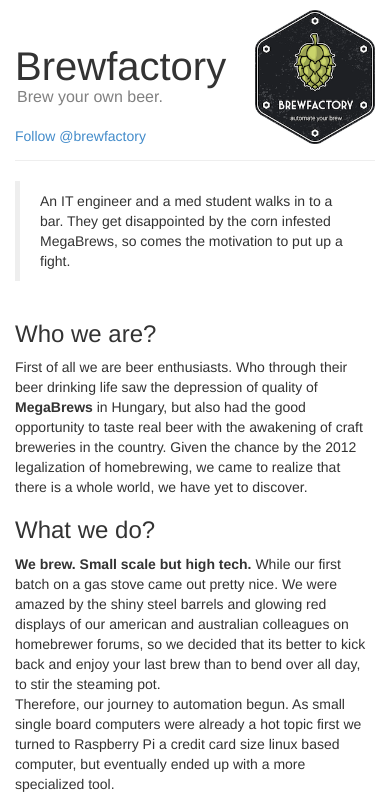
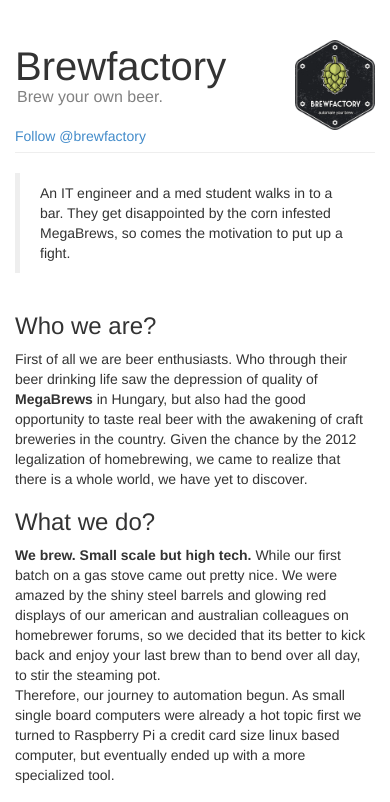
Before and after one commit to brewfactory/brewfactory.github.io, a plain HTML site: page index.html in a window 390 px wide. Shown: the top 802 px of the page. Drawn offline with Linux system fonts and the light colour scheme; a script that the page names is missing.

Commit message:
Built brewfactory-org from commit d4c7da6 on branch app

```diff
--- a/index.html
+++ b/index.html
@@ -1,7 +1,7 @@
 <!DOCTYPE html><!--[if lt IE 7]>
 <html class="no-js lt-ie9 lt-ie8 lt-ie7"> <![endif]--><!--[if IE 7]>
 <html class="no-js lt-ie9 lt-ie8"> <![endif]--><!--[if IE 8]>
-<html class="no-js lt-ie9"> <![endif]--><!--[if gt IE 8]><!--><html class=no-js><!--<![endif]--><head><meta charset=utf-8><title>Brewfactory</title><meta name=description content=""><meta name=viewport content="width=device-width"><link rel="shortcut icon" type=image/png href=images/2e51389a.icon32.png><!-- OpenGraph --><meta property=og:title content="Brewfactory - Brew your own beer"><meta property=og:site_name content=Brewfactory><meta property=og:description content="An IT engineer and a med student walks in to a bar. They get disappointed by the corn infested MegaBrews, so comes the motivation to put up a fight."><meta property=og:url content="http://brewfactory.org/"><meta property=og:image content=http://brewfactory.org/images/logo-small.png><!-- Place favicon.ico and apple-touch-icon.png in the root directory --><link rel=stylesheet href=styles/1d7769e0.vendor.css><link rel=stylesheet href=styles/c464701d.main.css><body><!--[if lt IE 10]>
+<html class="no-js lt-ie9"> <![endif]--><!--[if gt IE 8]><!--><html class=no-js><!--<![endif]--><head><meta charset=utf-8><title>Brewfactory</title><meta name=description content=""><meta name=viewport content="width=device-width"><link rel="shortcut icon" type=image/png href=images/2e51389a.icon32.png><!-- OpenGraph --><meta property=og:title content="Brewfactory - Brew your own beer"><meta property=og:site_name content=Brewfactory><meta property=og:description content="An IT engineer and a med student walks in to a bar. They get disappointed by the corn infested MegaBrews, so comes the motivation to put up a fight."><meta property=og:url content="http://brewfactory.org/"><meta property=og:image content=http://brewfactory.org/images/logo-small.png><!-- Place favicon.ico and apple-touch-icon.png in the root directory --><link rel=stylesheet href=styles/1d7769e0.vendor.css><link rel=stylesheet href=styles/17f5f853.main.css><body><!--[if lt IE 10]>
 <p class="browsehappy">You are using an <strong>outdated</strong> browser. Please <a
         href="http://browsehappy.com/">upgrade
     your browser</a> to improve your experience.</p>
--- /dev/null
+++ b/styles/17f5f853.main.css
@@ -0,0 +1 @@
+header h1{font-size:40px;margin-top:44px;margin-bottom:0;padding:0}header h2{margin-top:0;margin-left:2px;font-size:16px;color:gray;margin-bottom:20px}header hr{margin-top:6px}.container{max-width:1080px}.logo{margin:10px 0;padding:0;max-width:120px;max-height:134px}@media (max-width:400px){.logo{margin-top:40px;max-width:80px}}
--- a/styles/c464701d.main.css
+++ /dev/null
@@ -1 +0,0 @@
-header h1{font-size:40px;margin-top:44px;margin-bottom:0;padding:0}header h2{margin-top:0;margin-left:2px;font-size:16px;color:gray;margin-bottom:20px}header hr{margin-top:6px}.container{max-width:1080px}.logo{margin:10px 0;padding:0;max-width:120px;max-height:134px}
```
